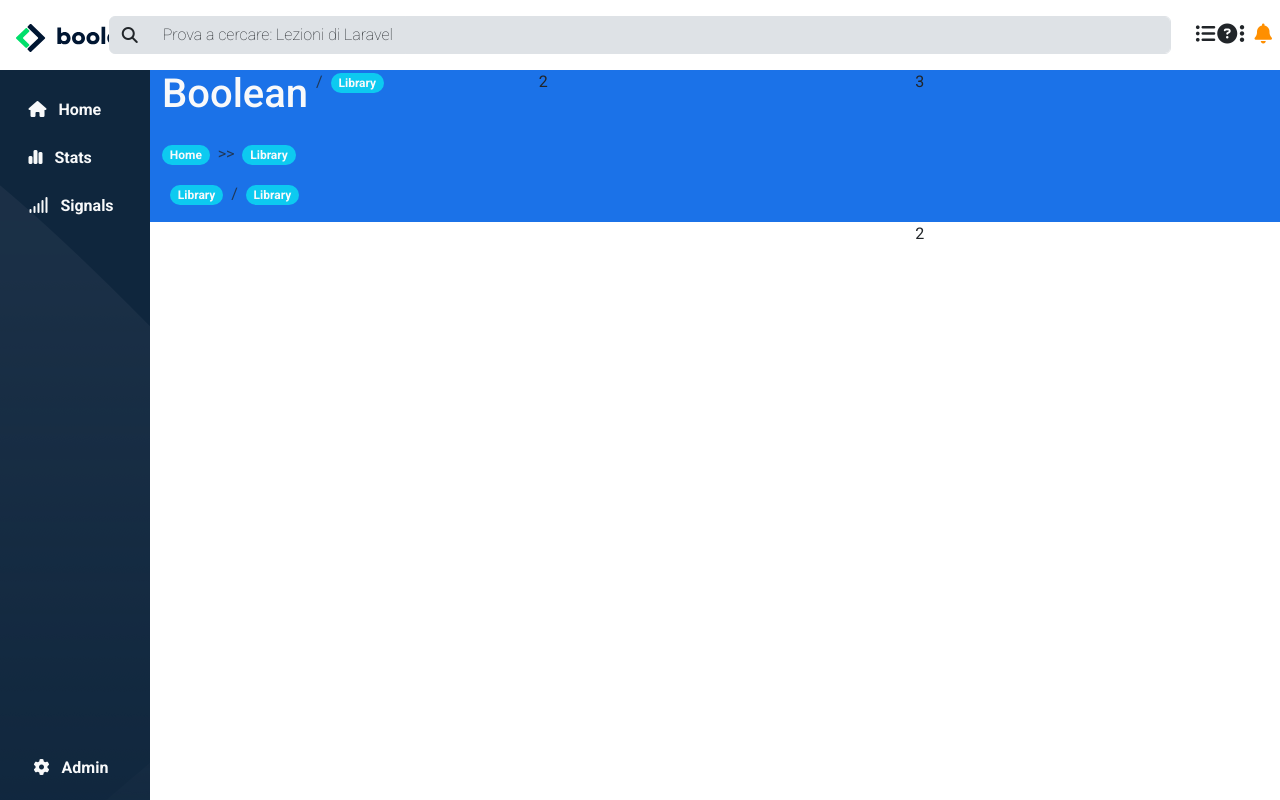
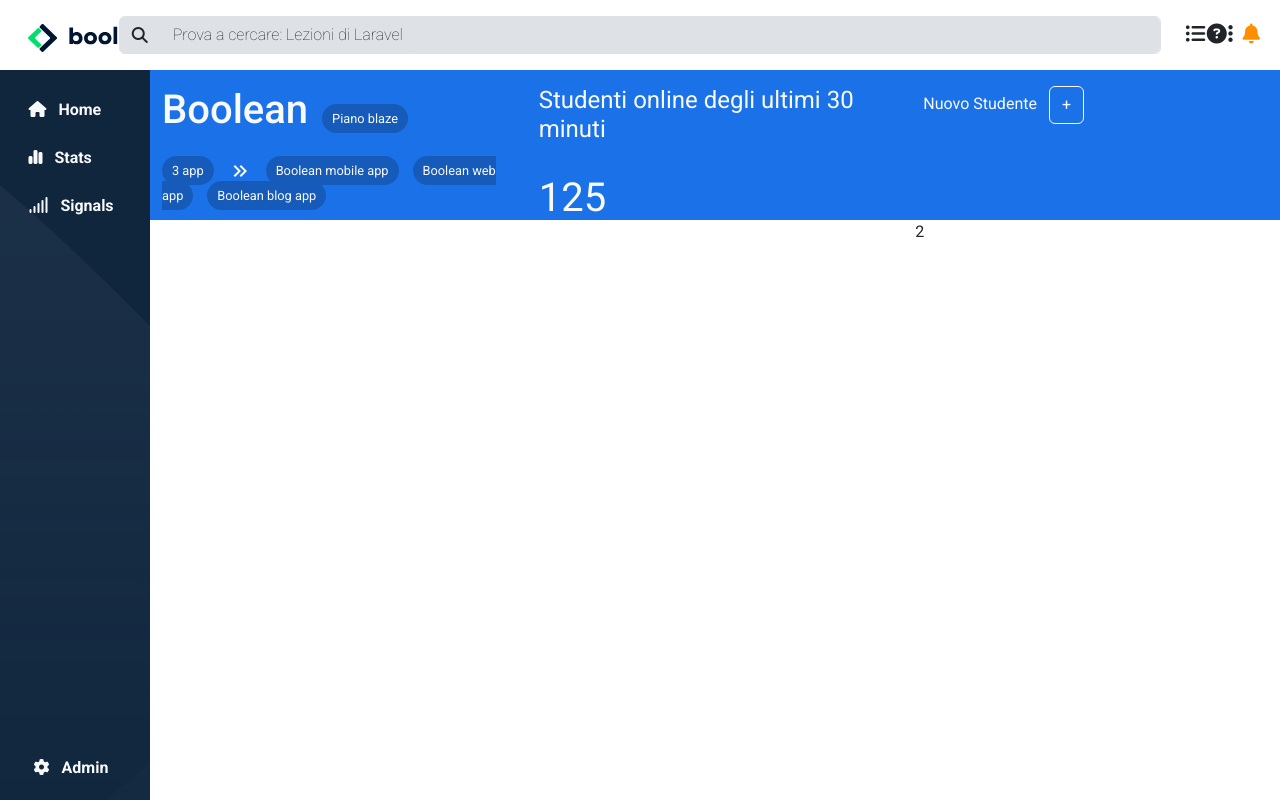
Before and after one commit to MaxPredathor/html-css-bootstrap-dashboard, a plain HTML site: page index.html in a window 1280 px wide. Drawn offline with nearby package versions, Linux system fonts and the light colour scheme.

Commit message:
header fix

```diff
--- a/css/style.css
+++ b/css/style.css
@@ -15,7 +15,6 @@ body{
 .wrapper{
     width: 100%;
     height: 100vh;
-    overflow: hidden;
 }
 .my-header{
     height: 70px;
@@ -51,4 +50,19 @@ aside{
 }
 .small-header{
     background-color: var(--color-nav-bar);
+    height: 150px;
 }
+.mybreadcrumb{
+    background-color: #165bba;
+    color: var(--color-bg-body);
+    border-radius: 1.2em;
+    padding: 7px 10px;
+    font-size: 0.8em;
+    margin-left: 10px;
+}
+.specialcrumb{
+    margin-left: 0;
+}
+.chevron{
+    padding-left: 10px;
+}
--- a/index.html
+++ b/index.html
@@ -14,12 +14,13 @@
 <body>
     <div class="wrapper">
         <header>
+            <div class="container-fluid">
                 <div class="container-row">
                     <div class="row my-header sticky-top">
-                   <div class="col-1">
+                       <div class="col-lg-1 col-md-2">
                            <img class="py-4 px-3" src="img/logo.svg" alt="Boolean Logo">
                        </div>
-                   <div class="col-10">
+                       <div class="col-lg-10 col-md-8">
                            <div class="input-group mb-3 py-3">
                                <span class="input-group-text my-bg-grey">
                                    <i class="fa-solid fa-magnifying-glass"></i>
@@ -28,12 +29,13 @@
                                <input type="text" class="form-control my-bg-grey" aria-label="Dollar amount (with dot and two decimal places)">
                            </div>
                        </div>
-                   <div class="col-1">
+                       <div class="col-lg-1 col-md-2">
                            <div class="test fs-5 py-4">
                                <i class="fa-solid fa-list-ul"></i>
                                <i class="fa-solid fa-circle-question"></i>
                                <i class="fa-solid fa-ellipsis-vertical"></i>
                                <i class="fa-solid fa-bell px-2" style="color: #ff8f00;"></i>
+                           </div>
                        </div>
                     </div>
                 </div>
@@ -65,29 +67,32 @@
                 <div class="container-fluid small-header">
                     <div class="row">
                         <div class="col">
-                            <nav aria-label="breadcrumb">
-                                <ol class="breadcrumb">
-                                  <li class="breadcrumb-item active text-light" aria-current="page"><h1>Boolean</h1></li>
-                                  <li class="breadcrumb-item active" aria-current="page"><span class="badge rounded-pill text-bg-info text-light">Library</span></li>
-                                </ol>
-                            </nav>
-                            <div>
-                                <nav class="d-flex" style="--bs-breadcrumb-divider: '>>';" aria-label="breadcrumb">
-                                    <ol class="breadcrumb">
-                                      <li class="breadcrumb-item active" aria-current="page"><span class="badge rounded-pill text-bg-info text-light">Home</span></li>
-                                      <li class="breadcrumb-item active" aria-current="page"><span class="badge rounded-pill text-bg-info text-light">Library</span></li>
-                                    </ol>
-                                </nav>
-                                <nav>
-                                    <ol class="breadcrumb px-2">
-                                        <li class="breadcrumb-item"><span class="badge rounded-pill text-bg-info text-light">Library</span></li>
-                                        <li class="breadcrumb-item active" aria-current="page"><span class="badge rounded-pill text-bg-info text-light">Library</span></li>
-                                    </ol>
-                                </nav>
+                            <div class="py-3">
+                                <h1 class="d-inline-block text-light">Boolean</h1>
+                                <span class="mybreadcrumb">Piano blaze</span>
+                            </div>
+                            <div class="">
+                                <span class="mybreadcrumb specialcrumb">3 app</span>
+                                <span class="chevron">
+                                    <img src="img/chevron-double-right.svg" alt="">
+                                </span>
+                                <span class="mybreadcrumb">Boolean mobile app</span>
+                                <span class="mybreadcrumb">Boolean web app</span>
+                                <span class="mybreadcrumb">Boolean blog app</span>
                             </div>
                         </div>
-                        <div class="col">2</div>
-                        <div class="col">3</div>
+                        <div class="col">
+                            <div>
+                                <h2 class="text-light fs-4 py-3 fw-normal">Studenti online degli ultimi 30 minuti</h2>
+                                <p class="fs-1 text-light">125</p>
+                            </div>
+                        </div>
+                        <div class="col">
+                            <div class="py-3">
+                                <p class="text-light d-inline-block px-2">Nuovo Studente</p>
+                                <button type="button" class="btn btn-outline-light d-inline-block">+</button>
+                            </div>
+                        </div>
                     </div>
                 </div>
                 <div class="container-fluid">
```
Lines whose indentation alone changed are shown as unchanged.
